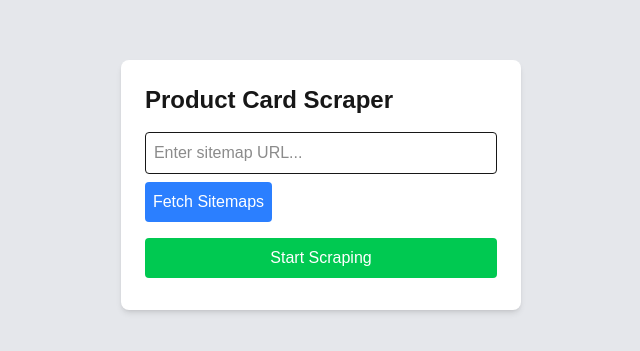
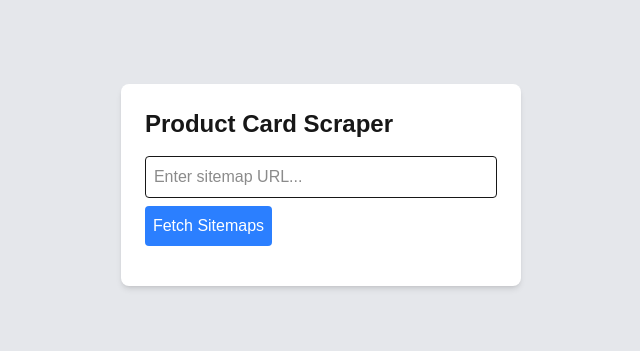
Before and after one commit to lollyca/product-card-finder, a Next.js app: page / in a window 1280 px wide. Shown: the part 215-566 px from the top of the page, without its empty margins (319-959 px from the left). Built offline with nearby package versions, Linux system fonts and the light colour scheme.

Commit message:
"Start Scraping" btn improvements: - Only show "Start Scraping" if there are selected sitemaps. - Ensure the button stays disabled until a selection is made.

```diff
--- a/app/components/ScraperUI.tsx
+++ b/app/components/ScraperUI.tsx
@@ -103,13 +103,16 @@ export default function ScraperUI() {
             </div>
 
             {/* Start Scraping Button */}
-            <button
-                className={`w-full p-2 rounded ${isScraping ? "bg-gray-400" : "bg-green-500 text-white"}`}
-                onClick={startScraping}
-                disabled={isScraping}
-            >
-                {isScraping ? "Scraping in Progress..." : "Start Scraping"}
-            </button>
+            {/* Show Start Scraping button only if sitemaps were fetched */}
+            {sitemaps.length > 0 && (
+                <button
+                    className={`w-full p-2 mt-4 rounded ${selectedSitemaps.length > 0 ? "bg-green-500 text-white" : "bg-gray-400"}`}
+                    onClick={startScraping}
+                    disabled={selectedSitemaps.length === 0}
+                >
+                    {isScraping ? "Scraping in Progress..." : "Start Scraping"}
+                </button>
+            )}
 
             {/* Cancel Button */}
             {isScraping && (
```
